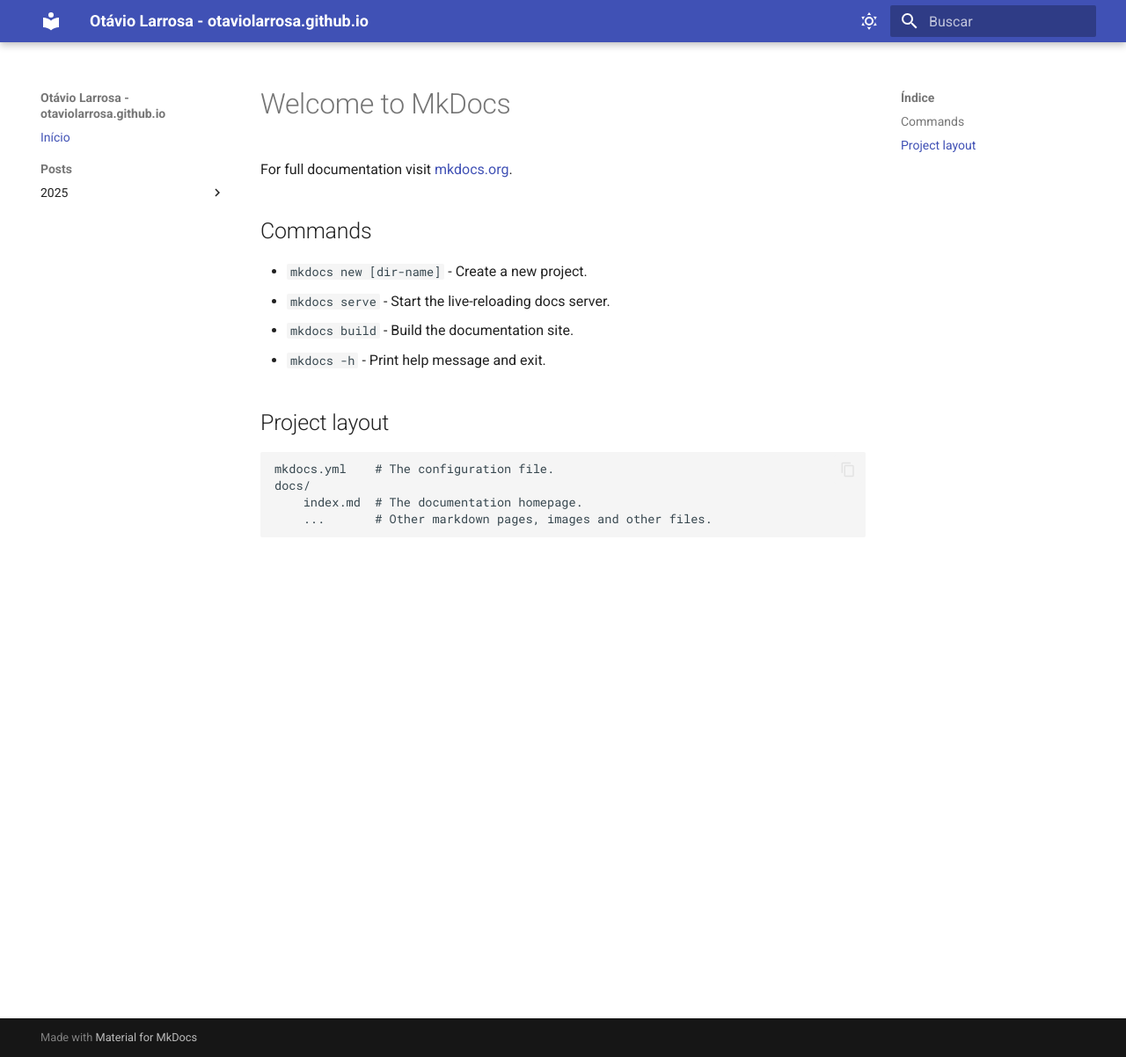
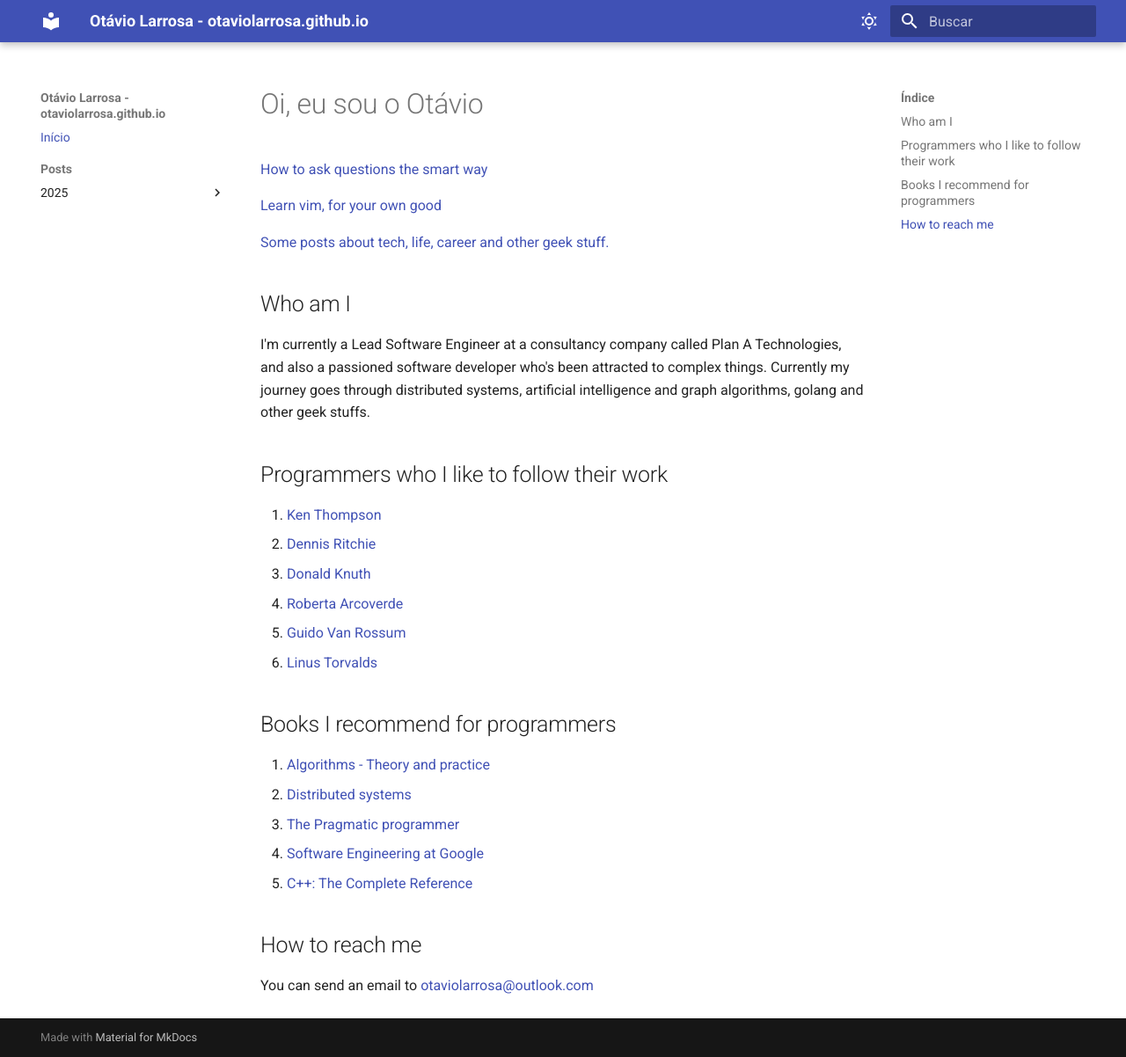
Before and after one commit to otaviolarrosa/blog, an MkDocs documentation site: the page built from docs/index.md, in a window 1280 px wide and 1202 px high. Shown: the whole window at 88% size. Built offline with MkDocs 1.6.1 and Material for MkDocs 9.7.7, drawn with Linux system fonts in a browser that asks for light colours.

Commit message:
refactor: update index.md to introduce personal information and recommended resources

```diff
--- a/docs/index.md
+++ b/docs/index.md
@@ -1,17 +1,33 @@
-# Welcome to MkDocs
+# Oi, eu sou o Otávio
 
-For full documentation visit [mkdocs.org](https://www.mkdocs.org).
+[How to ask questions the smart way](http://www.catb.org/~esr/faqs/smart-questions.html)
 
-## Commands
+[Learn vim, for your own good](https://www.vim.org/docs.php)
 
-* `mkdocs new [dir-name]` - Create a new project.
-* `mkdocs serve` - Start the live-reloading docs server.
-* `mkdocs build` - Build the documentation site.
-* `mkdocs -h` - Print help message and exit.
+[Some posts about tech, life, career and other geek stuff.](https://otaviolarrosa.com)
 
-## Project layout
 
-    mkdocs.yml    # The configuration file.
-    docs/
-        index.md  # The documentation homepage.
-        ...       # Other markdown pages, images and other files.
+## Who am I
+
+I'm currently a Lead Software Engineer at a consultancy company called Plan A Technologies, and also a passioned software developer who's been attracted to complex things. Currently my journey goes through distributed systems, artificial intelligence and graph algorithms, golang and other geek stuffs.
+
+## Programmers who I like to follow their work
+
+1. [Ken Thompson](https://en.wikipedia.org/wiki/Ken_Thompson)
+2. [Dennis Ritchie](https://en.wikipedia.org/wiki/Dennis_Ritchie)
+3. [Donald Knuth](https://en.wikipedia.org/wiki/Donald_Knuth)
+4. [Roberta Arcoverde](https://linkedin.com/in/robertaarcoverde/)
+5. [Guido Van Rossum](https://en.wikipedia.org/wiki/Guido_van_Rossum)
+6. [Linus Torvalds](https://en.wikipedia.org/wiki/Linus_Torvalds)
+
+## Books I recommend for programmers
+
+1. [Algorithms - Theory and practice](https://www.amazon.com/Introduction-Algorithms-third-Thomas-Cormen-ebook/dp/B08FH8N996)
+2. [Distributed systems](https://www.amazon.com/Distributed-Systems-Principles-Andrew-Tanenbaum/dp/0130888931)
+3. [The Pragmatic programmer](https://www.amazon.com/Pragmatic-Programmer-Journeyman-Master/dp/020161622X)
+4. [Software Engineering at Google](https://www.amazon.com/Software-Engineering-Google-Lessons-Programming/dp/1492082791)
+5. [C++: The Complete Reference](https://www.amazon.com/C-Complete-Reference-Herbert-Schildt/dp/0072226803)
+
+## How to reach me
+
+You can send an email to [otaviolarrosa@outlook.com](mailto:otaviolarrosa@outlook.com)
```
